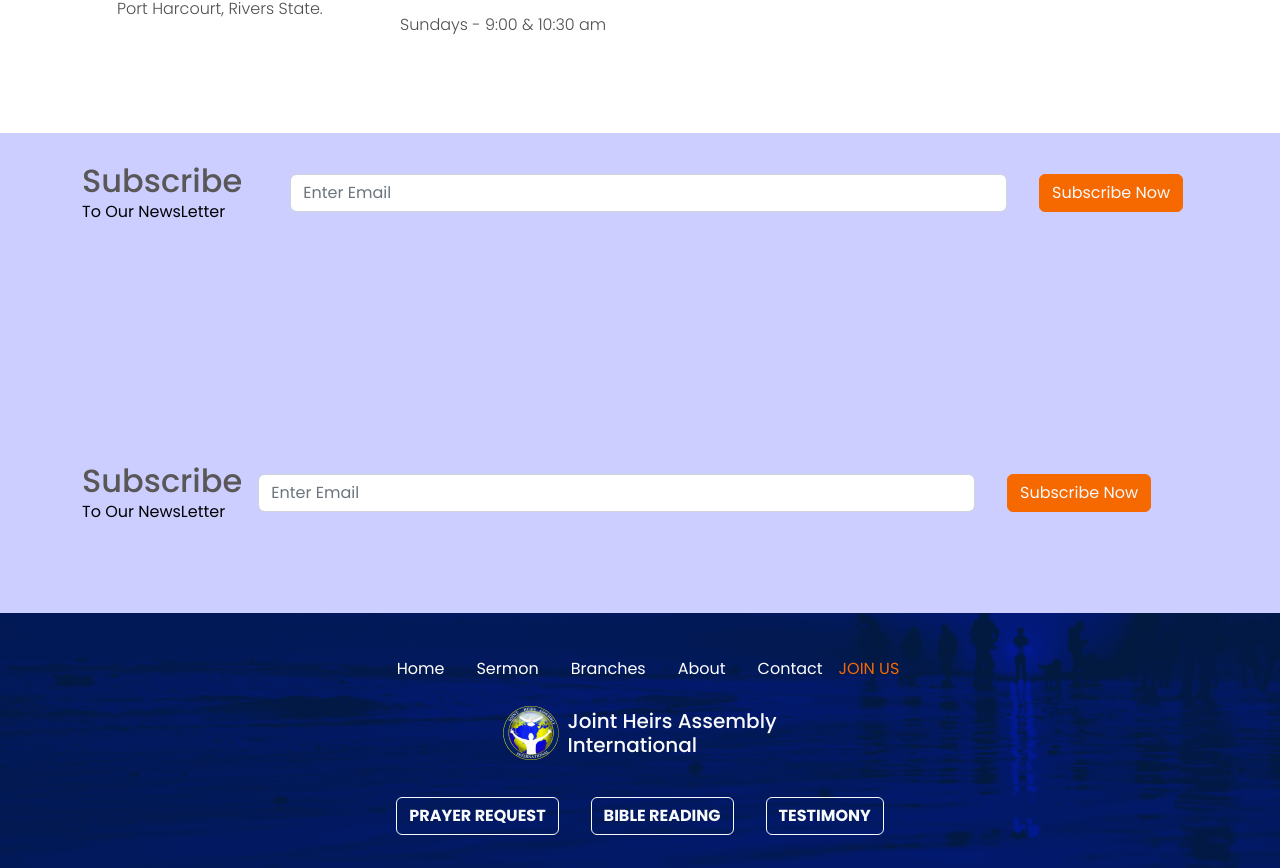
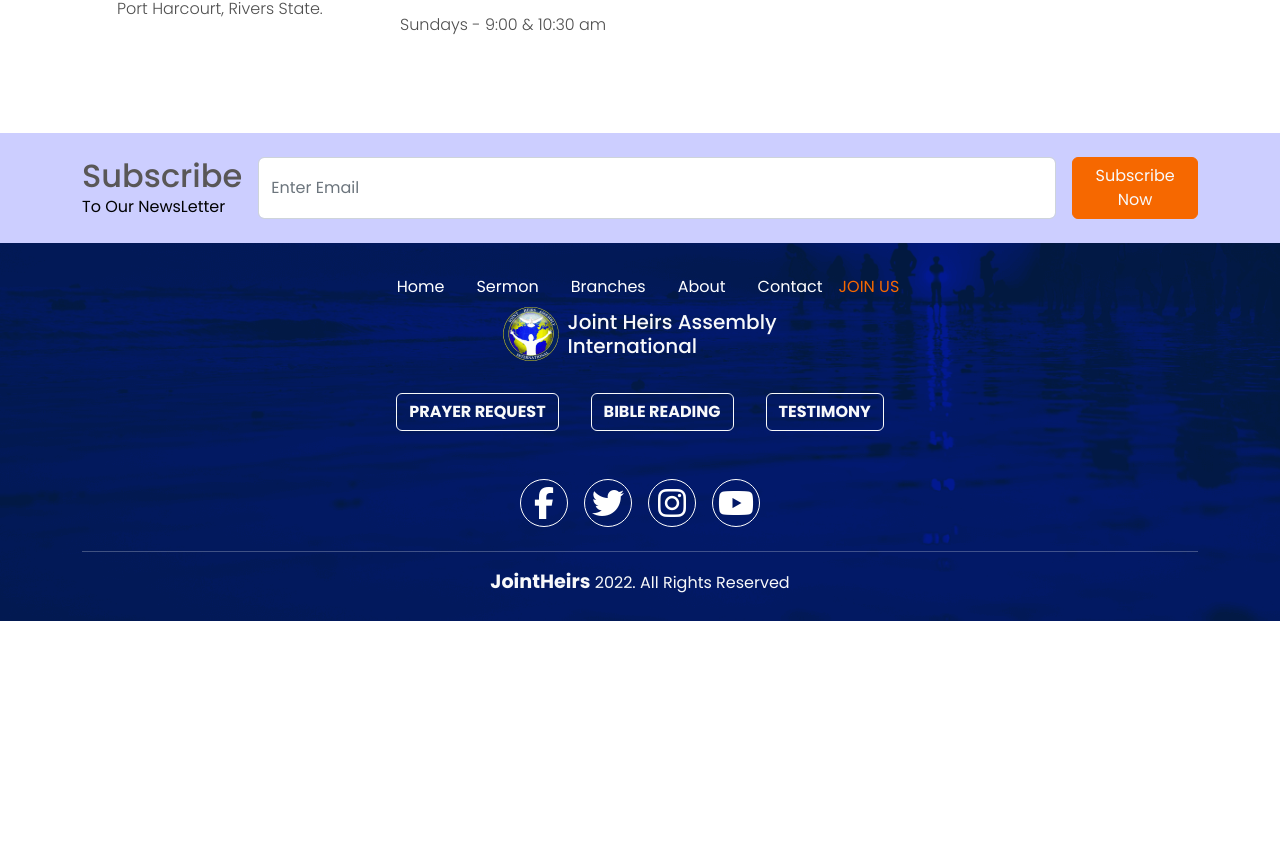
Before and after one commit to pin4eva/joint_heirs_frontend, a Next.js app: page /events in a window 1280 px wide. Shown: the part 2115-2983 px from the top of the page. After the commit the page ends 2736 px from the top, so only its background shows below. Built offline with nearby package versions, Linux system fonts and the light colour scheme; grey boxes are pictures that could not be loaded.

Commit message:
removed footer-subscribe

```diff
--- a/src/pages/events/index.tsx
+++ b/src/pages/events/index.tsx
@@ -89,22 +89,6 @@ const EventsPage = () => {
 						<img src="/images/events-location-img.png" alt="" className="circle-img" />
 					</div>
 				</section>
-				<section className="subscribe">
-					<div className="footer-subscribe">
-						<div className="container">
-							<div className="footer-sub">
-								<div className="sub-text">
-									<h2 className="text-secondary mb-0">Subscribe</h2>
-									<p className="text-dark mb-0">To Our NewsLetter</p>
-								</div>
-								<form>
-									<input type="text" placeholder="Enter Email" className="form-control" />
-									<button className="btn btn-warning text-light">Subscribe Now</button>
-								</form>
-							</div>
-						</div>
-					</div>
-				</section>
 			</div>
 		</FrontLayout>
 	);
--- a/src/styles/about.scss
+++ b/src/styles/about.scss
@@ -12,6 +12,7 @@
 
 		.top-section-inner {
 			padding-top: 3rem;
+
 			h1 {
 				font-weight: $poppins;
 				font-weight: 700;
@@ -53,15 +54,18 @@
 		.section-two-image {
 			margin-top: 1.5rem;
 			width: 100%;
+
 			img {
 				width: 100%;
 			}
 		}
+
 		article {
 			margin-top: 1rem;
 			font-weight: 400;
 			font-size: 1rem;
 			font-family: $poppins;
+
 			@media screen and (min-width: $md) {
 				width: 90%;
 				margin: 1.5rem auto;
@@ -74,6 +78,7 @@
 	.section-three {
 		background: $light-gray;
 		padding-block: 2.5rem;
+
 		.section-three-inner {
 			display: grid;
 			grid-template-columns: 1fr;
@@ -94,11 +99,13 @@
 					height: 100%;
 				}
 			}
+
 			.section-three-inner_right {
 				article {
 					font-weight: 400;
 					font-size: 1rem;
 					line-height: 1.5rem;
+
 					@media screen and (min-width: 1200px) {
 						margin-top: 1.5rem;
 					}
@@ -116,26 +123,33 @@
 			row-gap: 2rem;
 			text-align: center;
 			padding-block: 2.5rem;
+
 			@media screen and (min-width: $md) {
 				grid-template-columns: 55% 45%;
 				gap: 2rem;
 			}
+
 			.section-four-inner_left {
 				display: grid;
 				gap: 1.5rem;
+
 				@media screen and (min-width: $md) {
 					grid-template-columns: 48% 48%;
 					justify-content: space-between;
 				}
+
 				.section-four-image_container {
 					width: 100%;
 					background: $light-gray;
+
 					.section-four-inner-image {
 						position: relative;
 						width: inherit;
+
 						img {
 							width: inherit;
 						}
+
 						.overlay {
 							position: absolute;
 							top: 0;
@@ -147,6 +161,7 @@
 							transition: all 400ms ease;
 							display: flex;
 							gap: 1rem;
+
 							span {
 								margin: auto auto;
 								display: flex;
@@ -155,35 +170,41 @@
 								color: #ffffff;
 								cursor: pointer;
 								margin-bottom: 3rem;
+
 								@media screen and (min-width: $md) {
 									// font-size: 2rem;
 									// padding: 1rem;
 									margin-bottom: 1rem;
 								}
+
 								i {
 									border: 2px solid white;
 									border-radius: 50%;
 									padding: 1rem;
 									font-size: 2rem;
-									@media screen and (min-width: $md){
+
+									@media screen and (min-width: $md) {
 										font-size: 1rem;
 									}
 								}
 							}
+
 							&:hover {
 								opacity: 0.78;
 								transition: all 400ms ease;
 							}
 						}
 					}
+
 					.section-four-image_caption {
 						background: $light-gray;
 
-						& > p:first-child {
+						&>p:first-child {
 							font-weight: 500;
 							font-size: 1.5rem;
 						}
-						& > p:nth-child(2) {
+
+						&>p:nth-child(2) {
 							font-size: 1.3rem;
 						}
 					}
@@ -201,6 +222,7 @@
 						margin-top: 2rem;
 					}
 				}
+
 				.btn {
 					background: $warning;
 					border: none;
@@ -228,6 +250,7 @@
 			grid-template-columns: 1fr;
 			text-align: center;
 			padding-block: 2rem;
+
 			@media screen and (min-width: $md) {
 				grid-template-columns: 50% 45%;
 				justify-content: space-between;
@@ -236,8 +259,10 @@
 			.section-five-inner_left {
 				width: 100%;
 			}
+
 			.section-five-inner_right {
 				width: 100%;
+
 				img {
 					width: 100%;
 				}
@@ -263,6 +288,7 @@
 			gap: 2rem;
 			text-align: center;
 			margin-top: 1rem;
+
 			@media screen and (min-width: $md) {
 				grid-template-columns: 1fr 1fr 1fr;
 			}
@@ -275,9 +301,11 @@
 				img {
 					width: 100%;
 				}
+
 				span {
 					display: none;
 				}
+
 				.title {
 					font-weight: 500;
 					font-size: 1.5rem;
@@ -292,6 +320,7 @@
 					line-height: 1.5rem;
 					font-weight: 400;
 					background: $light-gray;
+
 					&:hover {
 						background: $warning;
 						color: white;
@@ -304,34 +333,5 @@
 
 	//========END OF SECTION SIX============
 
-	.footer-subscribe {
-		min-height: 10vh;
-		background: #ccceff;
-		align-items: center;
-		margin-top: 4rem;
 
-		.footer-sub {
-			width: 100%;
-			height: 15vh;
-			display: flex;
-			align-items: center;
-			gap: 3rem;
-
-			.sub-text {
-				display: flex;
-				flex-direction: column;
-			}
-
-			form {
-				width: 80%;
-				display: flex;
-				justify-content: space-between;
-				gap: 2rem;
-
-				.form-control {
-					width: 70%;
-				}
-			}
-		}
-	}
 }
--- a/src/styles/branches.scss
+++ b/src/styles/branches.scss
@@ -66,34 +66,3 @@
 		}
 	}
 }
-
-.footer-subscribe {
-	height: 30vh;
-	width: 100%;
-	background: #ccceff;
-
-	.footer-sub {
-		width: 100%;
-		height: 30vh;
-		display: flex;
-		align-items: center;
-		gap: 3rem;
-
-		.sub-text {
-			display: flex;
-			flex-direction: column;
-		}
-
-		form {
-			width: 80%;
-			display: flex;
-			justify-content: space-between;
-			gap: 2rem;
-
-			.form-control {
-				flex: 1;
-			}
-
-		}
-	}
-}
--- a/src/styles/events.scss
+++ b/src/styles/events.scss
@@ -197,36 +197,6 @@
 		}
 	}
 
-	.subscribe {
-		.footer-subscribe {
-			min-height: 15vh;
-			background: #ccceff;
-
-			.footer-sub {
-				width: 100%;
-				height: 15vh;
-				display: flex;
-				align-items: center;
-				gap: 3rem;
-
-				.sub-text {
-					display: flex;
-					flex-direction: column;
-				}
-
-				form {
-					width: 80%;
-					display: flex;
-					justify-content: space-between;
-					gap: 2rem;
-
-					.form-control {
-						width: 70%;
-					}
-				}
-			}
-		}
-	}
 }
 
 .event-card {
@@ -248,6 +218,7 @@
 		background: rgba(204, 206, 255, 0.67);
 		backdrop-filter: blur(33px);
 		border-radius: 10px;
+
 		.content-box {
 			height: 5px;
 			overflow: hidden;
--- a/src/styles/footer.scss
+++ b/src/styles/footer.scss
@@ -1,6 +1,6 @@
 footer {
 	.footer-subscribe {
-		min-height: 15vh;
+
 		background: #ccceff;
 		display: grid;
 
@@ -9,6 +9,7 @@ footer {
 			display: flex;
 			align-items: center;
 			gap: 1rem;
+			padding-block: 1.5rem;
 
 			.sub-text {
 				display: flex;
@@ -16,14 +17,10 @@ footer {
 			}
 
 			form {
-				width: 80%;
+				flex: 1;
 				display: flex;
 				justify-content: space-between;
-				gap: 2rem;
-
-				.form-control {
-					width: 70%;
-				}
+				gap: 1rem
 			}
 		}
 	}
@@ -37,6 +34,7 @@ footer {
 		background-image: url("/images/footer.png");
 		background-repeat: no-repeat;
 		background-size: cover;
+
 		@media screen and (max-width: 900px) {
 			height: auto;
 		}
@@ -50,30 +48,35 @@ footer {
 				display: flex;
 				align-items: center;
 				justify-content: center;
-				height: 4rem;
 			}
+
 			.text-centa {
 				display: flex;
 				align-items: center;
 				justify-content: center;
-				height: 4rem;
+
 				width: 100%;
+
 				@media screen and (max-width: 900px) {
 					height: auto;
 					flex-direction: column-reverse;
 					justify-content: space-between;
+
 					.nav-active {
 						margin-bottom: 1rem;
 					}
 				}
+
 				ul {
 					display: flex;
 					align-items: center;
+
 					@media screen and (max-width: 900px) {
 						margin-bottom: 2rem;
 						display: flex;
 						justify-content: center;
 						width: 100%;
+
 						a {
 							padding: 7px;
 							align-items: center;
@@ -88,6 +91,7 @@ footer {
 						}
 					}
 				}
+
 				.nav-active {
 					a {
 						display: flex;
@@ -96,6 +100,7 @@ footer {
 					}
 				}
 			}
+
 			.requests {
 				margin-top: 2rem;
 				display: flex;
@@ -103,12 +108,14 @@ footer {
 				align-items: center;
 				gap: 2rem;
 			}
+
 			.footer-icons {
 				margin-top: 3rem;
 				display: flex;
 				align-items: center;
 				justify-content: center;
 				gap: 1rem;
+
 				.facebook {
 					display: flex;
 					align-items: center;
@@ -122,15 +129,18 @@ footer {
 					padding: 0.5rem;
 					text-decoration: none;
 					transition: all 0.3s ease-in-out;
+
 					&:hover {
 						background: #ffffff;
 						color: $primary;
 						border: 2px solid $primary;
 					}
 				}
+
 				.twitter {
 					@extend.facebook;
 				}
+
 				.insta {
 					&:hover {
 						background: #ffffff;
@@ -140,13 +150,16 @@ footer {
 
 					@extend.facebook;
 				}
+
 				.youtube {
 					transition: all 0.3s ease-in-out;
+
 					&:hover {
 						background: #ffffff;
 						color: red;
 						border: 2px solid red;
 					}
+
 					@extend.facebook;
 				}
 			}
```
